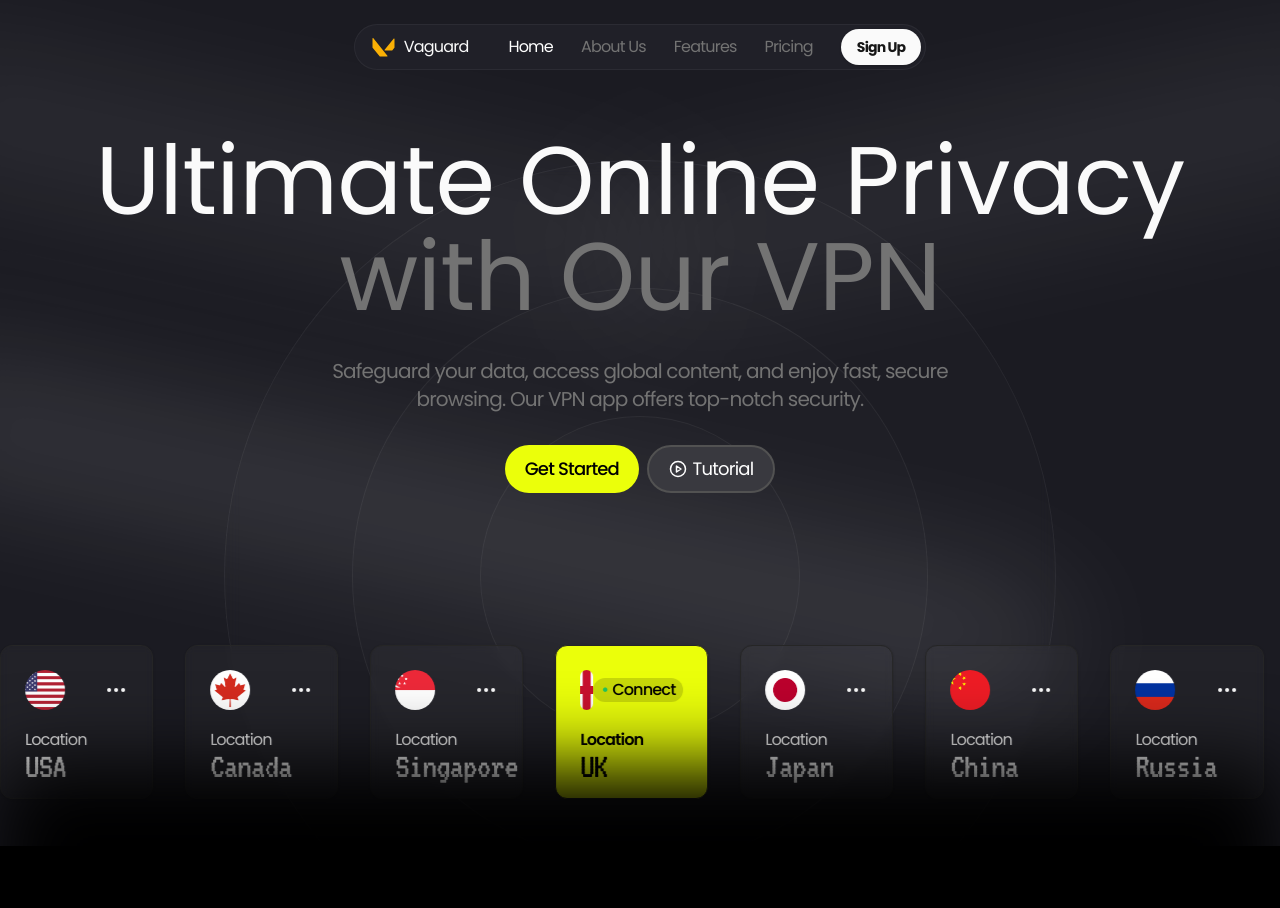
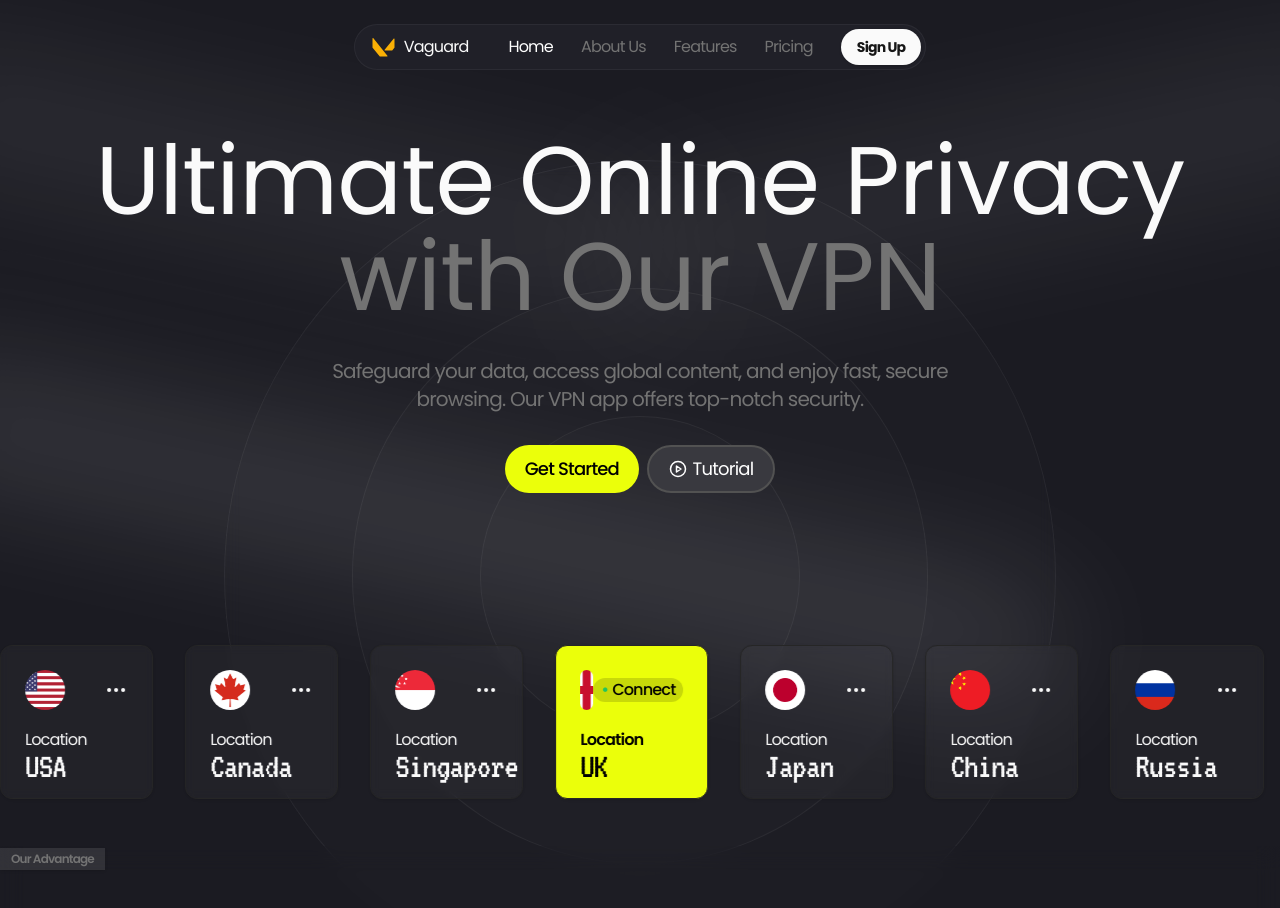
Before and after one commit to stingbulker/yuvraj-vpn, a Next.js app: page / in a window 1280 px wide. Shown: the top 908 px of the page. Built offline with nearby package versions, Linux system fonts and the light colour scheme.

Commit message:
modified:   app/components/Advantages.tsx 	modified:   app/components/Header.tsx 	modified:   app/globals.css 	modified:   app/page.tsx 	new file:   components/ui/badge.tsx

```diff
--- a/app/components/Advantages.tsx
+++ b/app/components/Advantages.tsx
@@ -1,8 +1,12 @@
+import { Badge } from '@/components/ui/badge'
 import React from 'react'
+
 
 const Advantages = () => {
   return (
-    <div>Advantages</div>
+    <div className=''>
+      <Badge>Our Advantage</Badge>
+    </div>
   )
 }
 
--- a/app/components/Header.tsx
+++ b/app/components/Header.tsx
@@ -64,9 +64,9 @@ export default function Header() {
       <div className="relative flex flex-col items-center gap-8">
         <div className="flex flex-col items-center">
           <h1 className="text-8xl ">Ultimate Online Privacy</h1>
-          <h1 className="text-8xl text-neutral-500 ">with Our VPN</h1>
+          <h1 className="text-8xl text-secondary-foreground ">with Our VPN</h1>
         </div>
-        <div className="flex flex-col items-center text-neutral-500 text-xl">
+        <div className="flex flex-col items-center text-secondary-foreground text-xl">
           <p>
             Safeguard your data, access global content, and enjoy fast, secure
           </p>
--- a/app/globals.css
+++ b/app/globals.css
@@ -19,7 +19,7 @@
     --primary: 0 0% 98%;
     --primary-foreground: 0 0% 9%;
     --secondary: 240 11% 14%;
-    --secondary-foreground: 0 0% 98%;
+    --secondary-foreground: 0 0% 45%;
     --muted: 0 0% 14.9%;
     --muted-foreground: 0 0% 63.9%;
     --accent: 65 100% 52%;
--- a/app/page.tsx
+++ b/app/page.tsx
@@ -1,3 +1,4 @@
+import Advantages from "./components/Advantages";
 import Header from "./components/Header";
 import { Navbar } from "./components/Navbar";
 
@@ -6,8 +7,10 @@ export default function Home() {
     <div className="h-[300vh] bg-background">
       <Navbar />
       <Header />
-      <div className="w-full h-full relative z-10 bg-black">
-        <div className="absolute -top-20 blur-2xl w-full h-64 bg-black"></div>
+      <div className="w-full h-full relative z-10 bg-white/8 backdrop-blur-md">
+        {/* <div className="absolute -top-20 blur-2xl w-full h-64 bg-white/8 backdrop-blur-md"> */}
+          <Advantages />
+        {/* </div> */}
       </div>
     </div>
   );
--- /dev/null
+++ b/components/ui/badge.tsx
@@ -0,0 +1,36 @@
+import * as React from "react"
+import { cva, type VariantProps } from "class-variance-authority"
+
+import { cn } from "@/lib/utils"
+
+const badgeVariants = cva(
+  "inline-flex items-center rounded-md border px-2.5 py-0.5 text-xs font-semibold transition-colors focus:outline-none focus:ring-2 focus:ring-ring focus:ring-offset-2",
+  {
+    variants: {
+      variant: {
+        default:
+          "border-transparent bg-primary/10 backdrop-blur-md text-secondary-foreground shadow hover:bg-primary/8  0",
+        secondary:
+          "border-transparent bg-secondary text-secondary-foreground hover:bg-secondary/80",
+        destructive:
+          "border-transparent bg-destructive text-destructive-foreground shadow hover:bg-destructive/80",
+        outline: "text-foreground",
+      },
+    },
+    defaultVariants: {
+      variant: "default",
+    },
+  }
+)
+
+export interface BadgeProps
+  extends React.HTMLAttributes<HTMLDivElement>,
+    VariantProps<typeof badgeVariants> {}
+
+function Badge({ className, variant, ...props }: BadgeProps) {
+  return (
+    <div className={cn(badgeVariants({ variant }), className)} {...props} />
+  )
+}
+
+export { Badge, badgeVariants }
```
